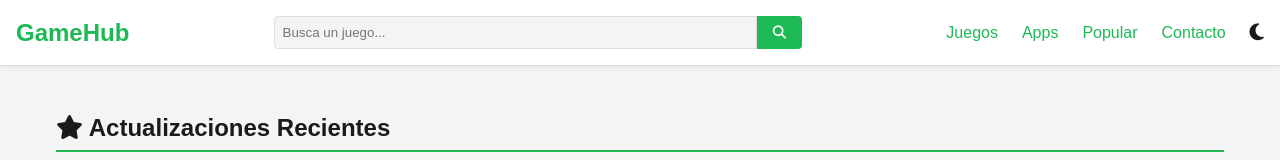
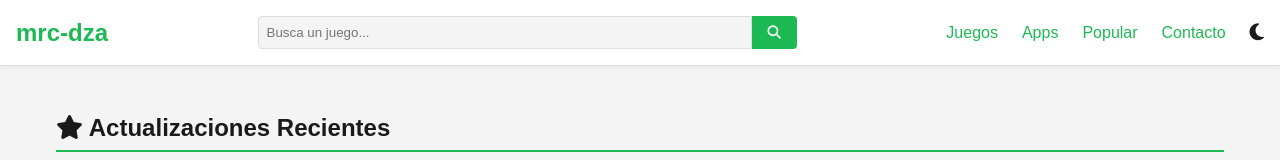
Before and after one commit to mrc-dza/SISTEMAS-I, a plain HTML site: page index.html in a window 1280 px wide. Shown: the top 160 px of the page. Drawn offline with Linux system fonts and the light colour scheme.

Commit message:
Actualizar header-template.html

```diff
--- a/templates/header-template.html
+++ b/templates/header-template.html
@@ -1,5 +1,5 @@
 <header>
-  <a href="index.html" class="logo">GameHub</a>
+  <a href="index.html" class="logo">mrc-dza</a>
 
   <form class="search-bar" id="search-form">
     <input type="text" id="search-input" placeholder="Busca un juego..." />
```
